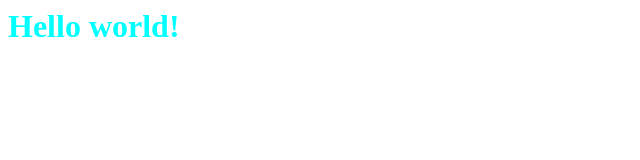
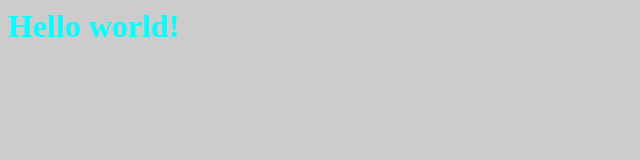
Before and after one commit to grytchyn/projects, a plain HTML site: page index.html in a window 1280 px wide. Shown: the whole page, without its empty margins (0-640 px from the left). Drawn offline with Linux system fonts and the light colour scheme.

Commit message:
add css style

```diff
--- a/style.css
+++ b/style.css
@@ -1,3 +1,7 @@
+html {
+    background-color: #ccc;
+}
+
 h1 {
     color: aqua;
 }
```
